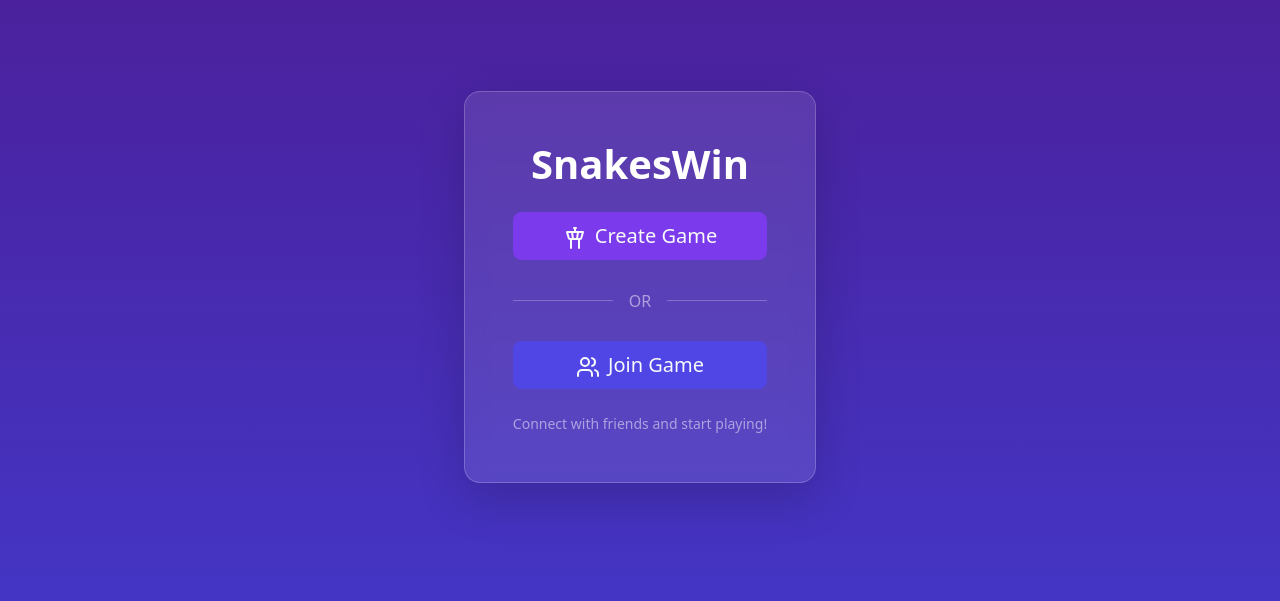
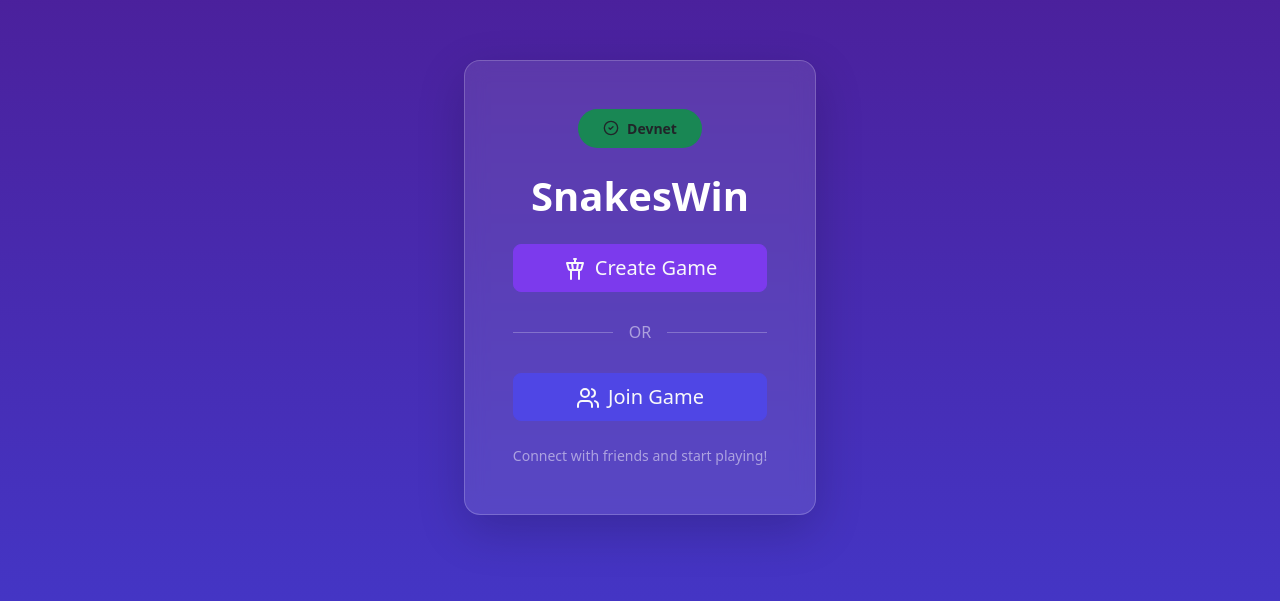
Before and after one commit to shrinjoy979/multiplayer-snake-and-ladder-game-frontend, a React (Vite) app: page /create-or-join-game in a window 1280 px wide. Shown: the part 113-714 px from the top of the page. Built offline with nearby package versions, Linux system fonts and the light colour scheme; no server answers; what @solana/wallet-adapter-react, @solana/wallet-adapter-react-ui would draw is missing.

Commit message:
add devnet button

```diff
--- a/src/CreateOrJoinGame.tsx
+++ b/src/CreateOrJoinGame.tsx
@@ -2,12 +2,13 @@ import { useState } from "react";
 import { socket } from './socket';
 import { useUser } from '@clerk/clerk-react';
 import { useNavigate } from 'react-router-dom';
-import { TowerControl as GameController, Users } from 'lucide-react';
+import { TowerControl as GameController, Users, CheckCircle2 } from 'lucide-react';
 
 function CreateOrJoinGame() {
     const { user } = useUser();
     const navigate = useNavigate();
     const [loading, setLoading] = useState<boolean>(false);
+    const [network, setNetwork] = useState<'mainnet' | 'devnet'>('devnet');
 
     const handleCreateGame = () => {
       setLoading(true);
@@ -39,6 +40,34 @@ function CreateOrJoinGame() {
           ) :
           <div className="container min-vh-100 d-flex align-items-center justify-content-center py-4">
             <div className="glass-card rounded-4 p-5 shadow-lg" style={{ maxWidth: '450px' }}>
+
+              <div className="d-flex justify-content-center mb-4 gap-2">
+                {/* <button
+                  onClick={() => {
+                    setNetwork('mainnet');
+                  }}
+                  className={`btn btn-sm px-4 py-2 rounded-pill d-flex align-items-center gap-2 ${
+                    network === 'mainnet' ? 'bg-success text-dark fw-semibold' : 'btn-outline-secondary text-white'
+                  }`}
+                  disabled
+                >
+                  <CheckCircle2 size={16} />
+                  Mainnet
+                </button> */}
+
+                <button
+                  onClick={() => {
+                    setNetwork('devnet');
+                  }}
+                  className={`btn btn-sm px-4 py-2 rounded-pill d-flex align-items-center gap-2 ${
+                    network === 'devnet' ? 'bg-success text-dark fw-semibold' : 'btn-outline-secondary text-white'
+                  }`}
+                >
+                  <CheckCircle2 size={16} />
+                  Devnet
+                </button>
+              </div>
+
               <h1 className="display-6 fw-bold text-center text-white mb-4">
                 SnakesWin
               </h1>
```
